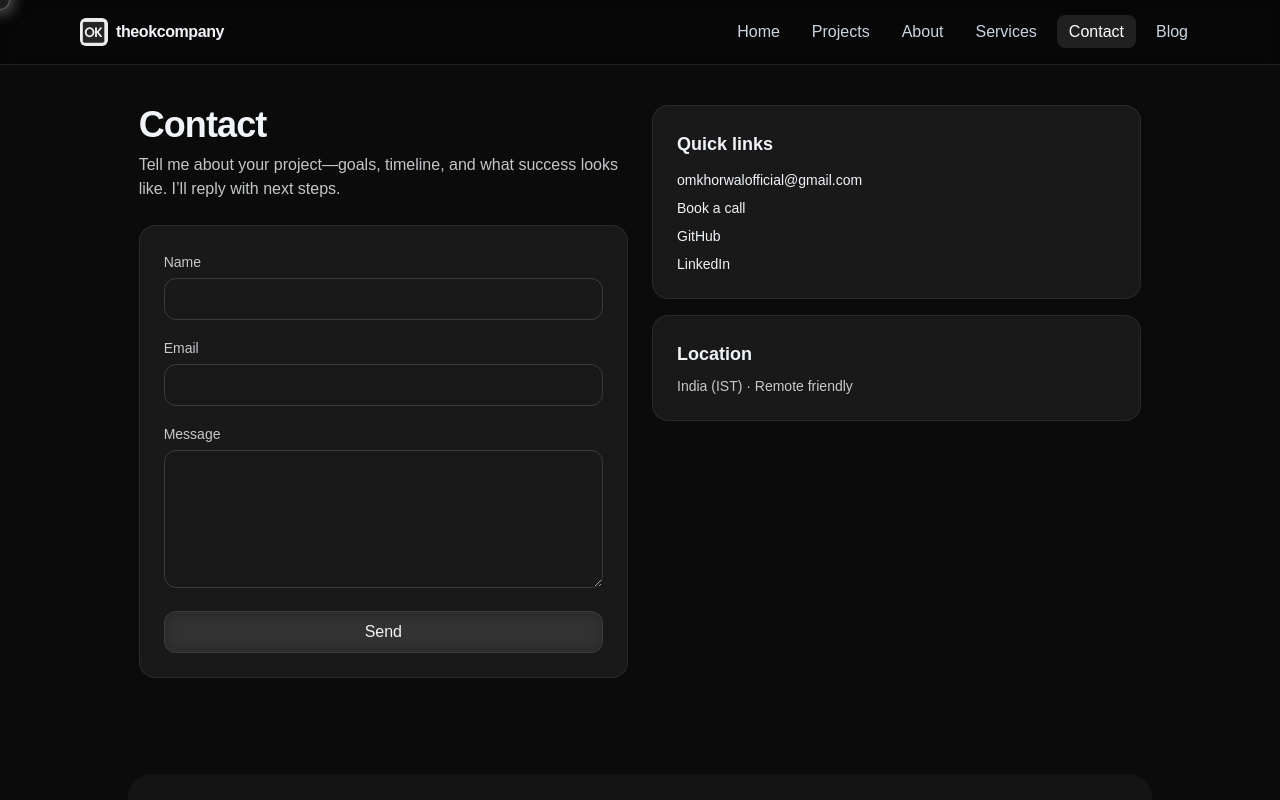
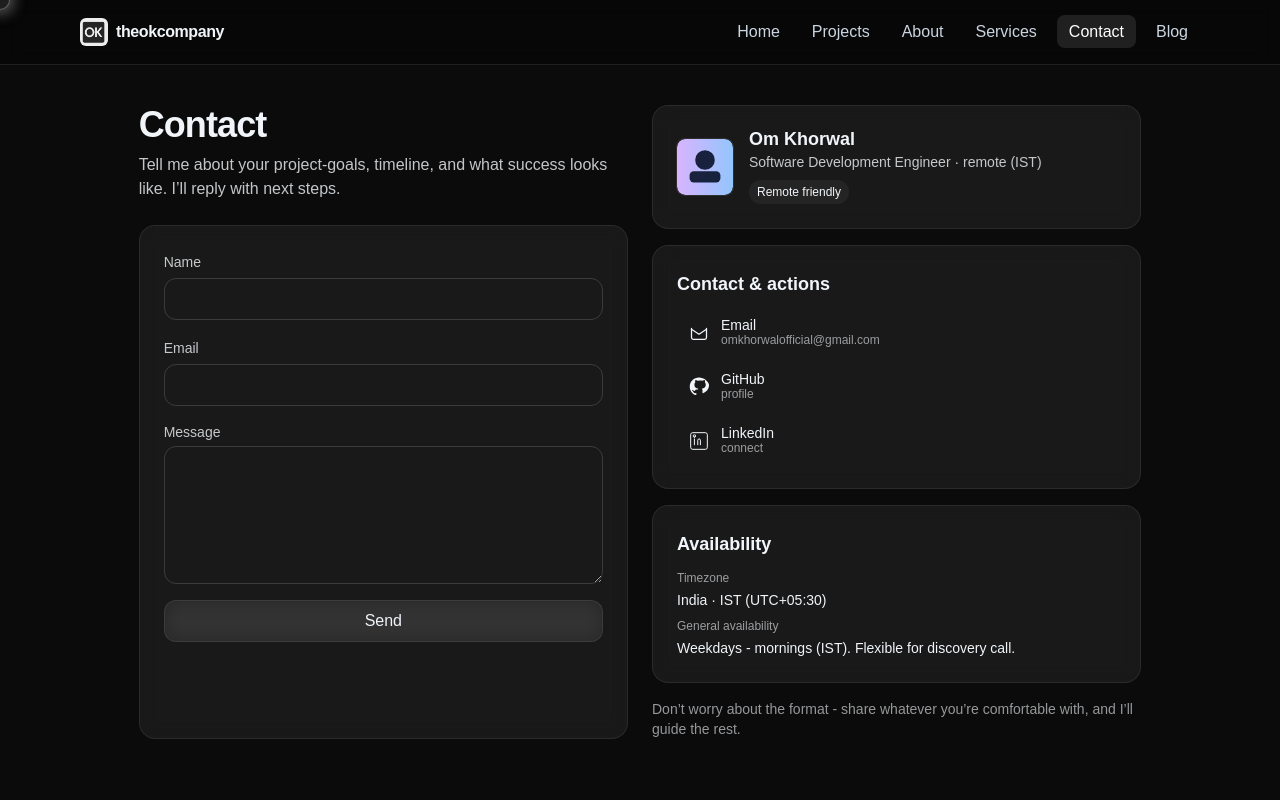
Before and after one commit to om-khorwal/Om-Portfolio, a Next.js app: page /contact in a window 1280 px wide. Shown: the top 800 px of the page. Built offline with nearby package versions, Linux system fonts and the light colour scheme; a web font is replaced by a local one.

Commit message:
more content added

```diff
--- a/app/contact/page.tsx
+++ b/app/contact/page.tsx
@@ -9,15 +9,16 @@ export default function ContactPage() {
   const [err, setErr] = useState<string | null>(null);
 
   return (
-    <main className="grid lg:grid-cols-2 gap-6">
-      <section>
+    <main className="grid lg:grid-cols-2 gap-6 items-start min-h-[600px]">
+      {/* LEFT: Contact form (unchanged) */}
+      <section className="h-full flex flex-col">
         <h1 className="text-3xl sm:text-4xl font-bold tracking-tight">Contact</h1>
         <p className="mt-2 opacity-80">
-          Tell me about your project—goals, timeline, and what success looks like.
-           I’ll reply with next steps.
+          Tell me about your project-goals, timeline, and what success looks like.
+          I’ll reply with next steps.
         </p>
 
-        <div className="mt-6 glass rounded-2xl p-6">
+        <div className="mt-6 glass rounded-2xl p-6 flex-grow flex flex-col">
           <form
             onSubmit={async (e) => {
               e.preventDefault();
@@ -29,7 +30,7 @@ export default function ContactPage() {
                 name: (form.elements.namedItem("name") as HTMLInputElement).value,
                 email: (form.elements.namedItem("email") as HTMLInputElement).value,
                 message: (form.elements.namedItem("message") as HTMLTextAreaElement).value,
-                hp: (form.elements.namedItem("hp") as HTMLInputElement).value, // honeypot
+                hp: (form.elements.namedItem("hp") as HTMLInputElement).value,
               };
 
               const res = await fetch("/api/contact", {
@@ -47,16 +48,10 @@ export default function ContactPage() {
                 setErr(j?.error || "Something went wrong. Please try again.");
               }
             }}
-            className="space-y-4"
+            className="space-y-4 flex-grow"
           >
-            {/* Honeypot (hidden field that bots fill) */}
-            <input
-              type="text"
-              name="hp"
-              tabIndex={-1}
-              autoComplete="off"
-              className="hidden"
-            />
+            {/* Honeypot field */}
+            <input type="text" name="hp" tabIndex={-1} autoComplete="off" className="hidden" />
 
             <div>
               <label htmlFor="name" className="text-sm opacity-80">Name</label>
@@ -81,13 +76,13 @@ export default function ContactPage() {
               />
             </div>
 
-            <div>
+            <div className="flex-grow flex flex-col">
               <label htmlFor="message" className="text-sm opacity-80">Message</label>
               <textarea
                 id="message"
                 name="message"
                 rows={5}
-                className="mt-1 w-full rounded-xl border border-white/15 bg-transparent px-3 py-2 outline-none focus:border-white/30"
+                className="mt-1 w-full rounded-xl border border-white/15 bg-transparent px-3 py-2 outline-none focus:border-white/30 flex-grow"
                 required
                 disabled={loading}
               />
@@ -103,42 +98,171 @@ export default function ContactPage() {
           </form>
 
           {sent && (
-            <motion.p
-              initial={{ opacity: 0 }}
-              animate={{ opacity: 1 }}
-              className="mt-4 text-sm text-emerald-300"
-            >
+            <motion.p initial={{ opacity: 0 }} animate={{ opacity: 1 }} className="mt-4 text-sm text-emerald-300">
               Thanks! I’ll get back to you shortly.
             </motion.p>
           )}
 
           {err && (
-            <motion.p
-              initial={{ opacity: 0 }}
-              animate={{ opacity: 1 }}
-              className="mt-4 text-sm text-red-300"
-            >
+            <motion.p initial={{ opacity: 0 }} animate={{ opacity: 1 }} className="mt-4 text-sm text-red-300">
               {err}
             </motion.p>
           )}
         </div>
       </section>
 
-      <aside className="space-y-4">
-        <div className="glass rounded-2xl p-6">
-          <h2 className="text-lg font-semibold">Quick links</h2>
-          <ul className="mt-3 space-y-2 text-sm">
-            <li><a className="hover:underline" href="mailto:omkhorwalofficial@gmail.com">omkhorwalofficial@gmail.com</a></li>
-            <li><a className="hover:underline" href="https://cal.com" target="_blank">Book a call</a></li>
-            <li><a className="hover:underline" href="https://github.com/om-khorwal" target="_blank">GitHub</a></li>
-            <li><a className="hover:underline" href="https://www.linkedin.com/in/om-khorwal-698281129/" target="_blank">LinkedIn</a></li>
-          </ul>
-        </div>
-        <div className="glass rounded-2xl p-6">
-          <h2 className="text-lg font-semibold">Location</h2>
-          <p className="mt-2 opacity-80 text-sm">India (IST) · Remote friendly</p>
+      {/* RIGHT: Aside (SDE-focused, minimal content - no projects/resume/experience/skills) */}
+      <aside className="space-y-4 h-full flex flex-col">
+        {/* Profile card */}
+        <motion.div
+          initial={{ opacity: 0, y: 8 }}
+          animate={{ opacity: 1, y: 0 }}
+          transition={{ duration: 0.45 }}
+          className="glass rounded-2xl p-6"
+          role="region"
+          aria-label="Profile"
+        >
+          <motion.div whileHover={{ y: -4, scale: 1.01 }} className="flex items-center gap-4">
+            <div className="w-14 h-14 rounded-lg overflow-hidden flex-none ring-1 ring-white/10">
+              {/* simple avatar graphic */}
+              <svg viewBox="0 0 80 80" className="w-full h-full" aria-hidden>
+                <rect width="80" height="80" rx="12" fill="url(#a)"/>
+                <defs>
+                  <linearGradient id="a" x1="0" x2="1">
+                    <stop offset="0" stopColor="#d8b4fe" />
+                    <stop offset="1" stopColor="#93c5fd" />
+                  </linearGradient>
+                </defs>
+                <circle cx="40" cy="30" r="14" fill="#071129" opacity="0.9"/>
+                <rect x="18" y="46" width="44" height="16" rx="6" fill="#071129" opacity="0.9"/>
+              </svg>
+            </div>
+
+            <div className="min-w-0">
+              <h3 className="text-lg font-semibold leading-none">Om Khorwal</h3>
+              <p className="mt-1 text-sm opacity-80">Software Development Engineer · remote (IST)</p>
+              <div className="mt-2 flex gap-2">
+                <span className="text-xs px-2 py-1 rounded-full bg-white/5">Remote friendly</span>
+              </div>
+            </div>
+          </motion.div>
+        </motion.div>
+
+        {/* Quick links / actions */}
+        <motion.div
+          initial={{ opacity: 0, y: 8 }}
+          animate={{ opacity: 1, y: 0 }}
+          transition={{ delay: 0.06 }}
+          className="glass rounded-2xl p-6"
+        >
+          <h2 className="text-lg font-semibold">Contact & actions</h2>
+
+          <div className="mt-3 grid grid-cols-1 gap-2">
+            <a
+              href="mailto:omkhorwalofficial@gmail.com"
+              className="flex items-center gap-3 rounded-xl px-3 py-2 transition focus:outline-none focus:ring-2 focus:ring-white/20"
+            >
+              <EmailIcon />
+              <div className="text-sm">
+                <div className="leading-none">Email</div>
+                <div className="text-xs opacity-60">omkhorwalofficial@gmail.com</div>
+              </div>
+            </a>
+
+
+
+            <a
+              href="https://github.com/om-khorwal"
+              target="_blank"
+              rel="noreferrer"
+              className="flex items-center gap-3 rounded-xl px-3 py-2 transition focus:outline-none focus:ring-2 focus:ring-white/20"
+            >
+              <GitHubIcon />
+              <div className="text-sm">
+                <div className="leading-none">GitHub</div>
+                <div className="text-xs opacity-60">profile</div>
+              </div>
+            </a>
+
+            <a
+              href="https://www.linkedin.com/in/om-khorwal-698281129/"
+              target="_blank"
+              rel="noreferrer"
+              className="flex items-center gap-3 rounded-xl px-3 py-2 transition focus:outline-none focus:ring-2 focus:ring-white/20"
+            >
+              <LinkedInIcon />
+              <div className="text-sm">
+                <div className="leading-none">LinkedIn</div>
+                <div className="text-xs opacity-60">connect</div>
+              </div>
+            </a>
+          </div>
+        </motion.div>
+
+        {/* Availability & timezone - minimal */}
+        <motion.div
+          initial={{ opacity: 0, y: 8 }}
+          animate={{ opacity: 1, y: 0 }}
+          transition={{ delay: 0.10 }}
+          className="glass rounded-2xl p-6"
+        >
+          <h2 className="text-lg font-semibold">Availability</h2>
+
+          <div className="mt-3 text-sm space-y-2">
+            <div>
+              <div className="text-xs opacity-60">Timezone</div>
+              <div className="mt-1">India · IST (UTC+05:30)</div>
+            </div>
+
+            <div>
+              <div className="text-xs opacity-60">General availability</div>
+              <div className="mt-1">Weekdays - mornings (IST). Flexible for discovery call.</div>
+            </div>
+          </div>
+        </motion.div>
+
+        {/* Small note - neutral and minimal */}
+        <div className="text-xs opacity-60">
+          <p className="text-sm">Don’t worry about the format - share whatever you’re comfortable with, and I’ll guide the rest.</p>
         </div>
       </aside>
     </main>
   );
 }
+
+/* ---------- Small inline SVG icon components ---------- */
+
+function EmailIcon() {
+  return (
+    <svg className="w-5 h-5 flex-none" viewBox="0 0 24 24" fill="none" aria-hidden>
+      <path d="M3 6.5v11a2 2 0 0 0 2 2h14a2 2 0 0 0 2-2v-11" stroke="currentColor" strokeWidth="1.5" strokeLinecap="round" strokeLinejoin="round" />
+      <path d="M3 7.5l9 6 9-6" stroke="currentColor" strokeWidth="1.5" strokeLinecap="round" strokeLinejoin="round" />
+    </svg>
+  );
+}
+
+function CalendarIcon() {
+  return (
+    <svg className="w-5 h-5 flex-none" viewBox="0 0 24 24" fill="none" aria-hidden>
+      <rect x="3" y="5" width="18" height="16" rx="2" stroke="currentColor" strokeWidth="1.5" />
+      <path d="M16 3v4M8 3v4M3 11h18" stroke="currentColor" strokeWidth="1.5" strokeLinecap="round" strokeLinejoin="round" />
+    </svg>
+  );
+}
+
+function GitHubIcon() {
+  return (
+    <svg className="w-5 h-5 flex-none" viewBox="0 0 24 24" fill="currentColor" aria-hidden>
+      <path d="M12 .5C5.7.5.9 5.3.9 11.6c0 4.7 3 8.7 7.2 10.1.5.1.7-.2.7-.5v-1.9c-2.9.6-3.5-1.3-3.5-1.3-.5-1.2-1.2-1.6-1.2-1.6-1-.7.1-.7.1-.7 1.1.1 1.7 1.2 1.7 1.2 1 .1 1.4-.8 1.4-.8.9-1.6 2.6-1.1 3.2-.8.1-.7.4-1.1.7-1.3-2.3-.3-4.7-1.1-4.7-4.9 0-1.1.4-2 1.1-2.7-.1-.3-.5-1.4.1-2.9 0 0 .9-.3 2.9 1.1a10 10 0 012.7-.4c.9 0 1.9.1 2.7.4 2-1.4 2.9-1.1 2.9-1.1.6 1.5.2 2.6.1 2.9.7.7 1.1 1.6 1.1 2.7 0 3.8-2.5 4.6-4.7 4.9.4.4.8 1 .8 2v3c0 .3.2.6.7.5 4.2-1.4 7.2-5.4 7.2-10.1C23.1 5.3 18.3.5 12 .5z" />
+    </svg>
+  );
+}
+
+function LinkedInIcon() {
+  return (
+    <svg className="w-5 h-5 flex-none" viewBox="0 0 24 24" fill="none" aria-hidden>
+      <rect x="2" y="2" width="20" height="20" rx="2.5" stroke="currentColor" strokeWidth="1.2" />
+      <path d="M6.5 9.5v7M6.5 7.5a1.5 1.5 0 1 1 0-3 1.5 1.5 0 0 1 0 3zM10.5 16.5V11c0-.9.7-1.5 1.6-1.5s1.6.6 1.6 1.5v5.5" stroke="currentColor" strokeWidth="1.2" strokeLinecap="round" strokeLinejoin="round" />
+    </svg>
+  );
+}
```
